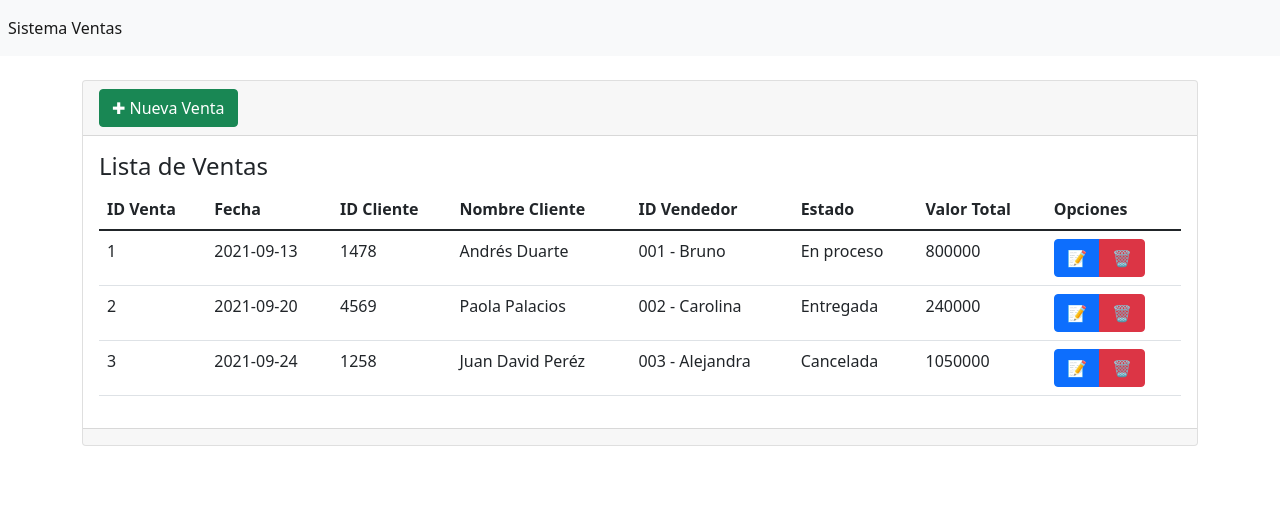
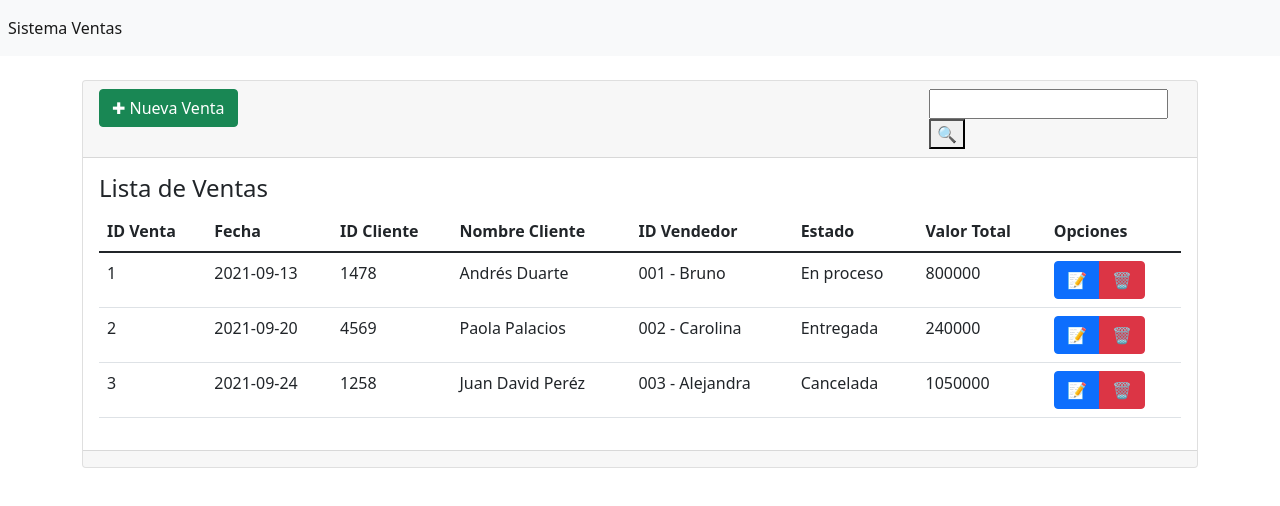
Before and after one commit to carolinamantilla/Proyecto_Grupo15, a React (Create React App) app: page / in a window 1280 px wide. Shown: the top 506 px of the page. Built offline with nearby package versions, Linux system fonts and the light colour scheme.

Commit message:
Anexo Buscador-Lista

```diff
--- a/src/componentes/Listar.js
+++ b/src/componentes/Listar.js
@@ -1,7 +1,7 @@
 import React from 'react';
 import {Link} from "react-router-dom";
 
-const ventasB= [
+const ventas= [
     {idVenta: 1, fecha: "2021-09-13", idCliente: "1478", nombreCliente: "Andrés Duarte", idVendedor: "001 - Bruno", estado: "En proceso",
       valorTotal: 800000,  },
     {idVenta: 2, fecha: "2021-09-20", idCliente: "4569", nombreCliente: "Paola Palacios", idVendedor: "002 - Carolina", estado: "Entregada",
@@ -14,7 +14,9 @@ class Listar extends React.Component {
     constructor(props) {
         super(props);
         this.state = {
-            ventas:ventasB, //se debe eliminar la ventasB cuando se conecte con la Api.
+            busqueda: " ",
+            ventaB: [],
+            ventas:ventas, //se debe eliminar la ventasB cuando se conecte con la Api.
          }
     }
 
@@ -25,6 +27,33 @@ class Listar extends React.Component {
 
     // se debe crear los metodos para cargar los datos de la Api
 
+    onChange=async e =>{
+        e.persist();
+        await this.setState({busqueda: e.target.value});
+        this.filtrarBusqueda();
+
+      }
+
+      filtrarBusqueda=()=>{
+        var search=ventas.filter(item=>{
+          if (item.idVenta.toString().includes(this.state.busqueda)||
+          item.fecha.toString().includes(this.state.busqueda)||
+          item.idCliente.toString().includes(this.state.busqueda)||
+          item.idCliente.toString().includes(this.state.busqueda)||
+          item.nombreCliente.toLowerCase().normalize('NFD').replace(/[\u0300-\u036f]/g,"").includes(this.state.busqueda)||
+          item.idVendedor.toString().includes(this.state.busqueda)||
+          item.estado.toLowerCase().includes(this.state.busqueda)
+          ){
+            return item;
+          }
+        });
+        this.setState({ventas: search});
+      }
+
+      componentDidMount(){
+        this.setState({ventasB: this.state.ventas});
+      }
+
     render() {
 
         const{ventas}=this.state
@@ -33,8 +62,19 @@ class Listar extends React.Component {
 
         <div className="card">
             <div className="card-header">
-                <Link className="btn btn-success" to={"/crear"}>✚ Nueva Venta</Link>
+                <div className="row">
+                    <div className="col">
+                        <Link className="btn btn-success" to={"/crear"}>✚ Nueva Venta</Link>
+                    </div>
+                    <div className="col-md-3">
+                        <div className="barraBusqueda">
+                            <input type="text"  placeholder="Buscar" className="textField" name="busqueda" value={this.state.busqueda} onChange={this.onChange} />
+                            <button type="button" className="btnBuscar">🔍</button>
+                        </div>
+                    </div>
+                </div>
             </div>
+
             <div className="card-body">
                 <h4>Lista de Ventas</h4>
               <table className="table">
```
Also changed, not shown: src/App.css (line endings or trailing spaces).
